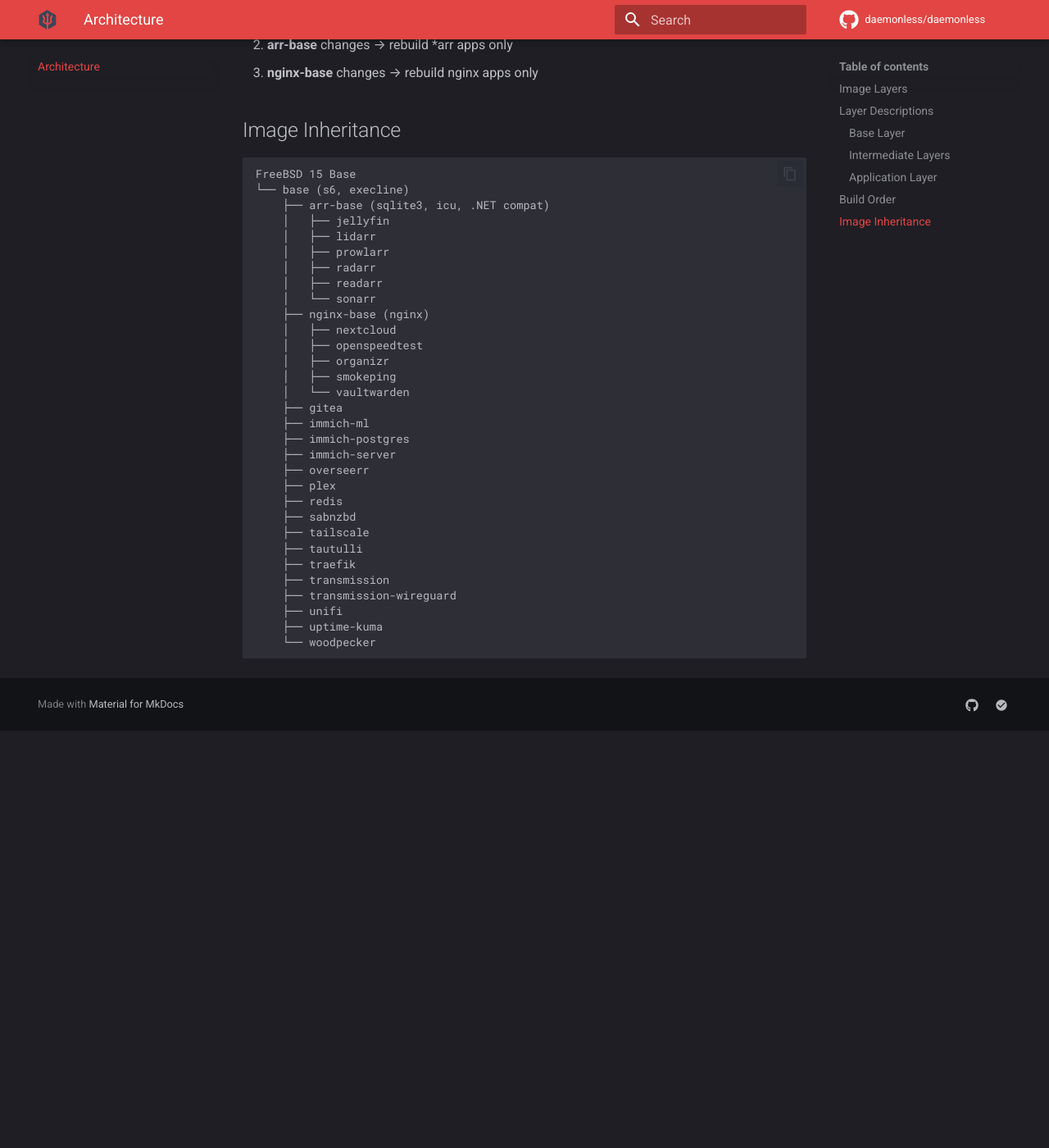
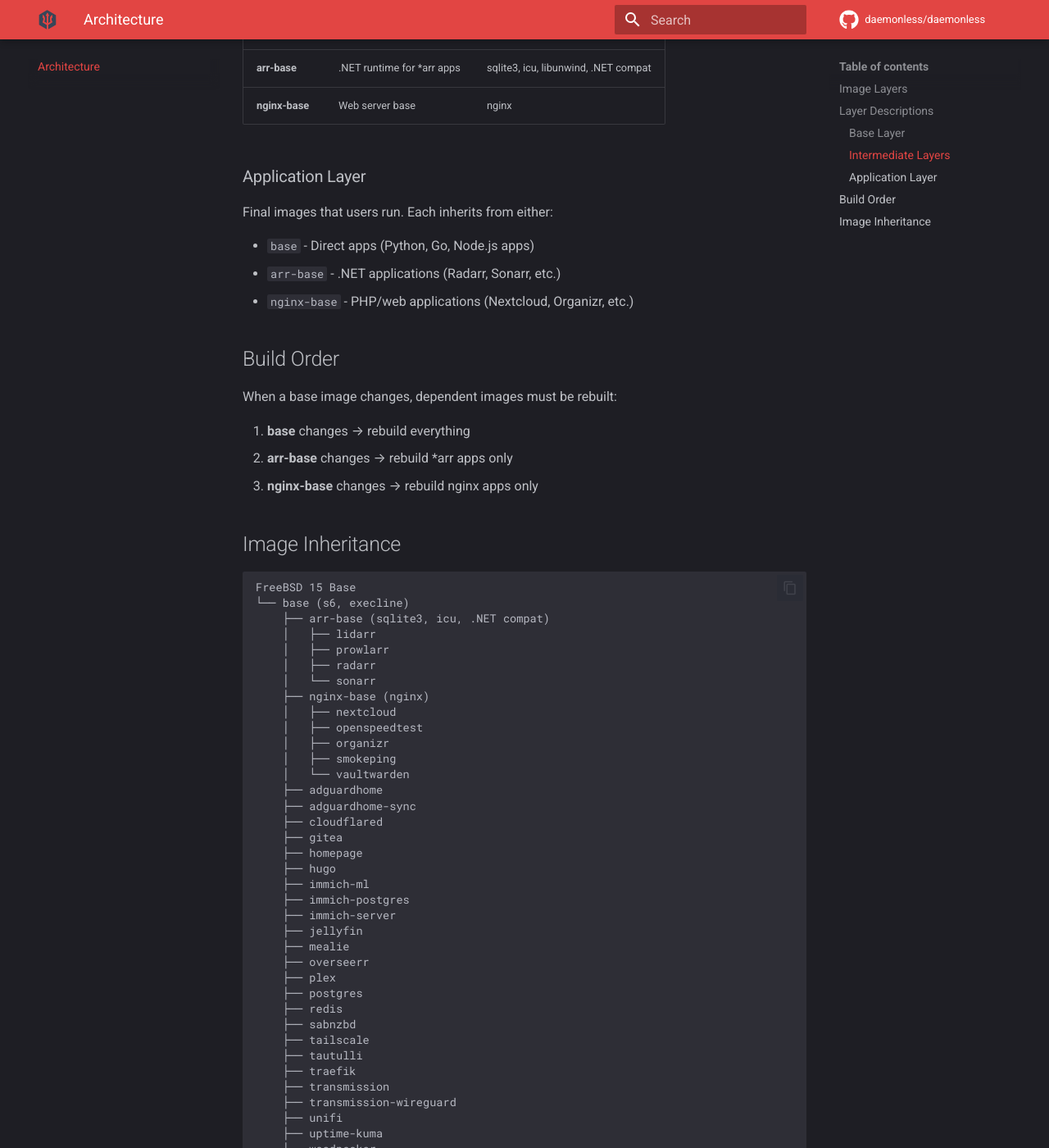
Before and after one commit to daemonless/daemonless-io, an MkDocs documentation site: the page built from docs/architecture.md, in a window 1280 px wide and 1400 px high, scrolled down 3606 px. Shown: the whole window at 82% size. Built offline with MkDocs 1.6.1 and Material for MkDocs 9.7.7, drawn with Linux system fonts in a browser that asks for light colours; comment, search, counter and statistics services are not loaded; before the commit the page ends 4497 px from its top, so only the background shows below that.

Commit message:
sync docs

````diff
--- a/docs/architecture.md
+++ b/docs/architecture.md
@@ -17,11 +17,9 @@ flowchart LR
     end
 
     subgraph arr_apps[".NET Apps"]
-        jellyfin["jellyfin"]
         lidarr["lidarr"]
         prowlarr["prowlarr"]
         radarr["radarr"]
-        readarr["readarr"]
         sonarr["sonarr"]
     end
 
@@ -34,12 +32,20 @@ flowchart LR
     end
 
     subgraph base_apps["Direct Apps"]
+        adguardhome["adguardhome"]
+        adguardhome-sync["adguardhome-sync"]
+        cloudflared["cloudflared"]
         gitea["gitea"]
+        homepage["homepage"]
+        hugo["hugo"]
         immich-ml["immich-ml"]
         immich-postgres["immich-postgres"]
         immich-server["immich-server"]
+        jellyfin["jellyfin"]
+        mealie["mealie"]
         overseerr["overseerr"]
         plex["plex"]
+        postgres["postgres"]
         redis["redis"]
         sabnzbd["sabnzbd"]
         tailscale["tailscale"]
@@ -55,16 +61,12 @@ flowchart LR
     %% Connections
     base --> arr-base
     base --> nginx-base
-    arr-base --> jellyfin
-    click jellyfin "../images/jellyfin/" "View jellyfin Docs"
     arr-base --> lidarr
     click lidarr "../images/lidarr/" "View lidarr Docs"
     arr-base --> prowlarr
     click prowlarr "../images/prowlarr/" "View prowlarr Docs"
     arr-base --> radarr
     click radarr "../images/radarr/" "View radarr Docs"
-    arr-base --> readarr
-    click readarr "../images/readarr/" "View readarr Docs"
     arr-base --> sonarr
     click sonarr "../images/sonarr/" "View sonarr Docs"
     nginx-base --> nextcloud
@@ -77,18 +79,34 @@ flowchart LR
     click smokeping "../images/smokeping/" "View smokeping Docs"
     nginx-base --> vaultwarden
     click vaultwarden "../images/vaultwarden/" "View vaultwarden Docs"
+    base --> adguardhome
+    click adguardhome "../images/adguardhome/" "View adguardhome Docs"
+    base --> adguardhome-sync
+    click adguardhome-sync "../images/adguardhome-sync/" "View adguardhome-sync Docs"
+    base --> cloudflared
+    click cloudflared "../images/cloudflared/" "View cloudflared Docs"
     base --> gitea
     click gitea "../images/gitea/" "View gitea Docs"
+    base --> homepage
+    click homepage "../images/homepage/" "View homepage Docs"
+    base --> hugo
+    click hugo "../images/hugo/" "View hugo Docs"
     base --> immich-ml
     click immich-ml "../images/immich-ml/" "View immich-ml Docs"
     base --> immich-postgres
     click immich-postgres "../images/immich-postgres/" "View immich-postgres Docs"
     base --> immich-server
     click immich-server "../images/immich-server/" "View immich-server Docs"
+    base --> jellyfin
+    click jellyfin "../images/jellyfin/" "View jellyfin Docs"
+    base --> mealie
+    click mealie "../images/mealie/" "View mealie Docs"
     base --> overseerr
     click overseerr "../images/overseerr/" "View overseerr Docs"
     base --> plex
     click plex "../images/plex/" "View plex Docs"
+    base --> postgres
+    click postgres "../images/postgres/" "View postgres Docs"
     base --> redis
     click redis "../images/redis/" "View redis Docs"
     base --> sabnzbd
@@ -116,7 +134,7 @@ flowchart LR
     classDef appStyle fill:#2980b9,stroke:#333,color:#fff
     class base baseStyle
     class arr-base,nginx-base intermediateStyle
-    class jellyfin,lidarr,prowlarr,radarr,readarr,sonarr,nextcloud,openspeedtest,organizr,smokeping,vaultwarden,gitea,immich-ml,immich-postgres,immich-server,overseerr,plex,redis,sabnzbd,tailscale,tautulli,traefik,transmission,transmission-wireguard,unifi,uptime-kuma,woodpecker appStyle
+    class lidarr,prowlarr,radarr,sonarr,nextcloud,openspeedtest,organizr,smokeping,vaultwarden,adguardhome,adguardhome-sync,cloudflared,gitea,homepage,hugo,immich-ml,immich-postgres,immich-server,jellyfin,mealie,overseerr,plex,postgres,redis,sabnzbd,tailscale,tautulli,traefik,transmission,transmission-wireguard,unifi,uptime-kuma,woodpecker appStyle
 ```
 
 ## Layer Descriptions
@@ -159,11 +177,9 @@ When a base image changes, dependent images must be rebuilt:
 FreeBSD 15 Base
 └── base (s6, execline)
     ├── arr-base (sqlite3, icu, .NET compat)
-    │   ├── jellyfin
     │   ├── lidarr
     │   ├── prowlarr
     │   ├── radarr
-    │   ├── readarr
     │   └── sonarr
     ├── nginx-base (nginx)
     │   ├── nextcloud
@@ -171,12 +187,20 @@ FreeBSD 15 Base
     │   ├── organizr
     │   ├── smokeping
     │   └── vaultwarden
+    ├── adguardhome
+    ├── adguardhome-sync
+    ├── cloudflared
     ├── gitea
+    ├── homepage
+    ├── hugo
     ├── immich-ml
     ├── immich-postgres
     ├── immich-server
+    ├── jellyfin
+    ├── mealie
     ├── overseerr
     ├── plex
+    ├── postgres
     ├── redis
     ├── sabnzbd
     ├── tailscale
--- a/mkdocs.yaml
+++ b/mkdocs.yaml
@@ -72,7 +72,55 @@ nav:
   - Philosophy: philosophy.md
   - Quick Start: quick-start.md
   - Architecture: architecture.md
-  - Fleet: images/index.md
+  - Fleet:
+    - Overview: images/index.md
+    - Base:
+      - Arr Base: images/arr-base.md
+      - Base: images/base.md
+      - Nginx Base: images/nginx-base.md
+    - Databases:
+      - Immich PostgreSQL: images/immich-postgres.md
+      - PostgreSQL: images/postgres.md
+      - Redis: images/redis.md
+    - Development:
+      - Hugo: images/hugo.md
+    - Downloaders:
+      - SABnzbd: images/sabnzbd.md
+      - Transmission: images/transmission.md
+      - Transmission with WireGuard: images/transmission-wireguard.md
+    - Infrastructure:
+      - Gitea: images/gitea.md
+      - Tailscale: images/tailscale.md
+      - Traefik: images/traefik.md
+      - Woodpecker CI: images/woodpecker.md
+    - Media Management:
+      - Lidarr: images/lidarr.md
+      - Overseerr: images/overseerr.md
+      - Prowlarr: images/prowlarr.md
+      - Radarr: images/radarr.md
+      - Sonarr: images/sonarr.md
+    - Media Servers:
+      - Jellyfin: images/jellyfin.md
+      - Plex Media Server: images/plex.md
+      - Tautulli: images/tautulli.md
+    - Network:
+      - AdGuard Home: images/adguardhome.md
+      - AdGuardHome Sync: images/adguardhome-sync.md
+    - Photos & Media:
+      - Immich: images/immich.md
+      - Immich Machine Learning: images/immich-ml.md
+      - Immich Server: images/immich-server.md
+    - Utilities:
+      - Homepage: images/homepage.md
+      - Mealie: images/mealie.md
+      - Nextcloud: images/nextcloud.md
+      - OpenSpeedTest: images/openspeedtest.md
+      - Organizr: images/organizr.md
+      - SmokePing: images/smokeping.md
+      - UniFi Network: images/unifi.md
+      - Uptime Kuma: images/uptime-kuma.md
+      - Vaultwarden: images/vaultwarden.md
+      - n8n: images/n8n.md
   - Guides:
       - Permissions: guides/permissions.md
       - Networking: guides/networking.md
--- a/placeholder-plugin.yaml
+++ b/placeholder-plugin.yaml
@@ -782,6 +782,9 @@ placeholders:
   INTERFACE:
     default: em0
     description: Host Network Interface
+  IMMICH_ETC_LOCALTIME_PATH:
+    default: immich/etc/localtime
+    description: Immich /etc/localtime Path
 settings:
   normal_prefix: '@'
   normal_suffix: '@'
````
